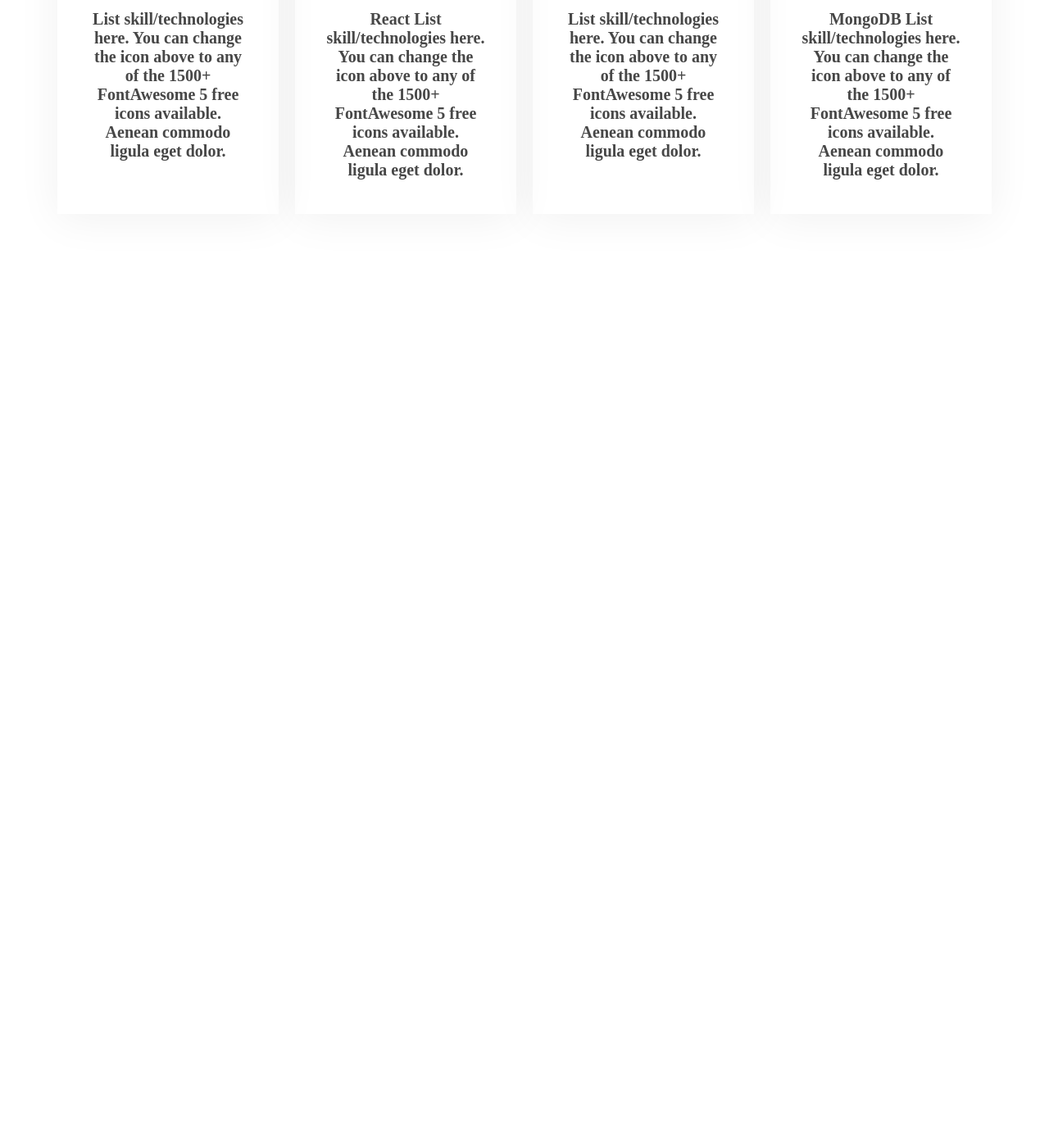
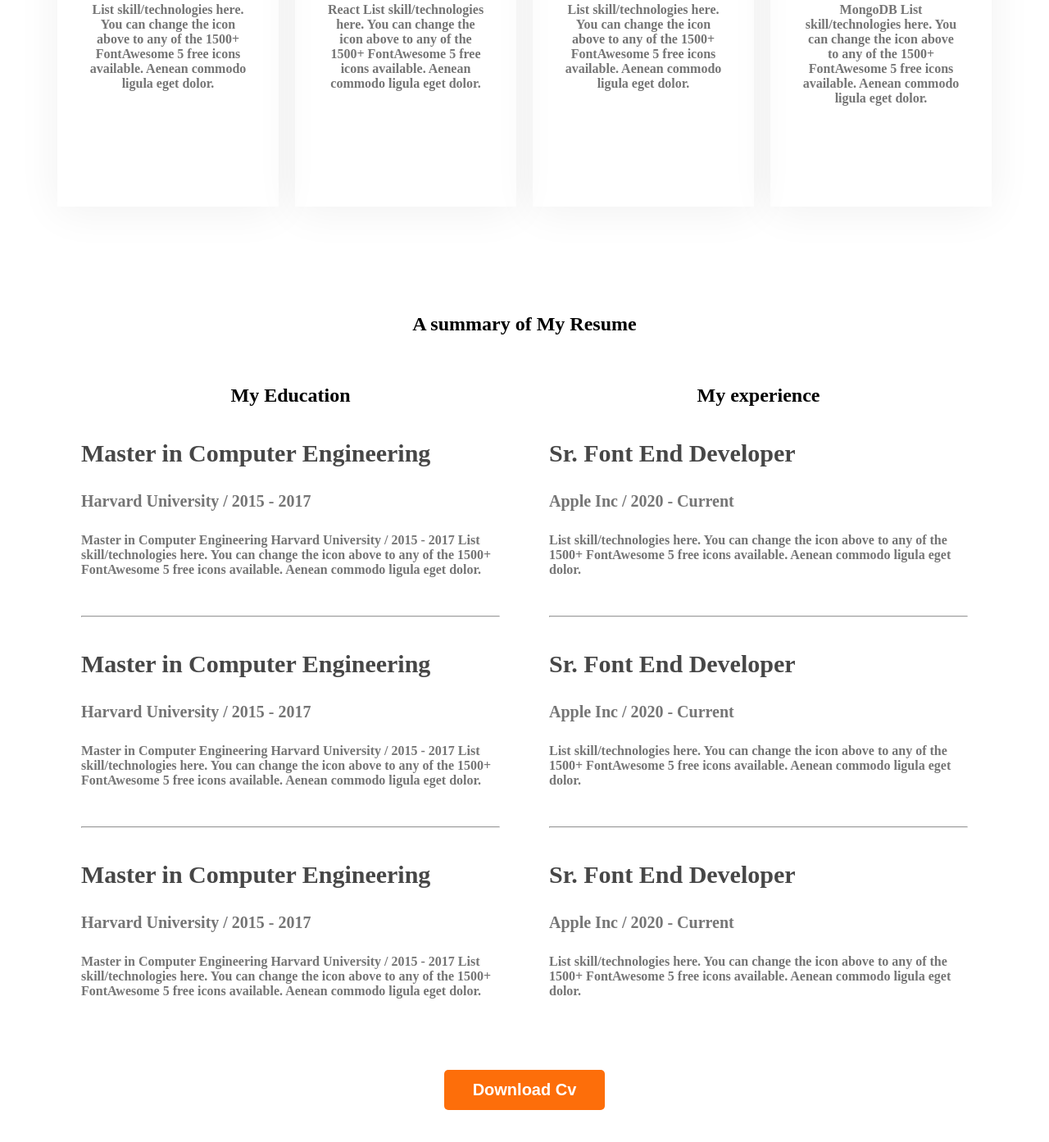
Before and after one commit to rifat-54/developer-portfolio, a plain HTML site: page index.html in a window 1280 px wide. Shown: the part 2009-3402 px from the top of the page at 82% size. Before the commit the page ends 2400 px from the top, so only its background shows below. Drawn offline with Linux system fonts and the light colour scheme.

Commit message:
resume add

```diff
--- a/index.html
+++ b/index.html
@@ -82,7 +82,70 @@
                 </div>
             </div>
         </section>
+        <section class="resume">
+            <h2 class="text-center">A summary of My Resume</h2>
+            <div class="resume-container">
+                <div class="resume-collum">
+                    <h2 class="resume-title text-center">My Education</h2>
+                        <div class="resume-description">
+                            <h3 class="item-titel">Master in Computer Engineering</h3>
+                            <h4 class="item-sub-title">Harvard University / 2015 - 2017</h4>
+                            <p class="item-description">Master in Computer Engineering
+                                Harvard University / 2015 - 2017
+                                List skill/technologies here. You can change the icon above
+                                to any of the 1500+ FontAwesome 5 free icons available. Aenean commodo ligula eget dolor.</p>
+                        </div>
+                        <hr>
+                        <div class="resume-description">
+                            <h3 class="item-titel">Master in Computer Engineering</h3>
+                            <h4 class="item-sub-title">Harvard University / 2015 - 2017</h4>
+                            <p class="item-description">Master in Computer Engineering
+                                Harvard University / 2015 - 2017
+                                List skill/technologies here. You can change the icon above
+                                to any of the 1500+ FontAwesome 5 free icons available. Aenean commodo ligula eget dolor.</p>
+                        </div>
+                        <hr>
+                        <div class="resume-description">
+                            <h3 class="item-titel">Master in Computer Engineering</h3>
+                            <h4 class="item-sub-title">Harvard University / 2015 - 2017</h4>
+                            <p class="item-description">Master in Computer Engineering
+                                Harvard University / 2015 - 2017
+                                List skill/technologies here. You can change the icon above
+                                to any of the 1500+ FontAwesome 5 free icons available. Aenean commodo ligula eget dolor.</p>
+                        </div>
 
+                </div>
+                <div class="resume-collum">
+                    <h2 class="resume-title text-center">My experience</h2>
+                        <div class="resume-description">
+                            <h3 class="item-titel">Sr. Font End Developer</h3>
+                            <h4 class="item-sub-title">Apple Inc / 2020 - Current</h4>
+                            <p class="item-description">List skill/technologies here. You can change the icon above
+                                to any of the 1500+ FontAwesome 5 free icons available. Aenean commodo ligula eget dolor.</p>
+                        </div>
+                        <hr>
+                        <div class="resume-description">
+                            <h3 class="item-titel">Sr. Font End Developer</h3>
+                            <h4 class="item-sub-title">Apple Inc / 2020 - Current</h4>
+                            <p class="item-description">List skill/technologies here. You can change the icon above
+                                to any of the 1500+ FontAwesome 5 free icons available. Aenean commodo ligula eget dolor.</p>
+                        </div>
+                        <hr>
+                        <div class="resume-description">
+                            <h3 class="item-titel">Sr. Font End Developer</h3>
+                            <h4 class="item-sub-title">Apple Inc / 2020 - Current</h4>
+                            <p class="item-description">List skill/technologies here. You can change the icon above
+                                to any of the 1500+ FontAwesome 5 free icons available. Aenean commodo ligula eget dolor.</p>
+                        </div>
+
+
+                </div>
+            </div>
+            <div class="text-center">
+
+                <button class="btn ">Download Cv</button>
+            </div>
+        </section>
      </main>
      <footer>
 
--- a/style/portfolio.css
+++ b/style/portfolio.css
@@ -12,6 +12,9 @@
   padding: 0;
 } */
 /* share color */
+.text-center{
+  text-align: center;
+}
 .secondary-bg{
   background-color: #FFF8F3;
 }
@@ -175,3 +178,37 @@ main{
   margin: 0 auto;
   padding: 0 30px;
 }
+
+/* resume */
+.resume{
+  margin: 130px auto;
+}
+.resume-container{
+  display: flex;
+  justify-content: center;
+  margin: 30px 30px;
+
+}
+.resume-description{
+  width: 511px;
+  height: 175px;
+  margin: 40px auto;
+}
+.resume-collum{
+  padding: 10px 30px;
+  /* margin-top: 40px; */
+}
+.item-titel{
+  font-size: 30px;
+  font-weight: bold;
+  color: #474747;
+}
+.item-sub-title{
+  font-size: 20px;
+  color: #757575;
+  font-weight:600;
+}
+.item-description{
+  font-size: 16px;
+  color: #757575;
+}
```
